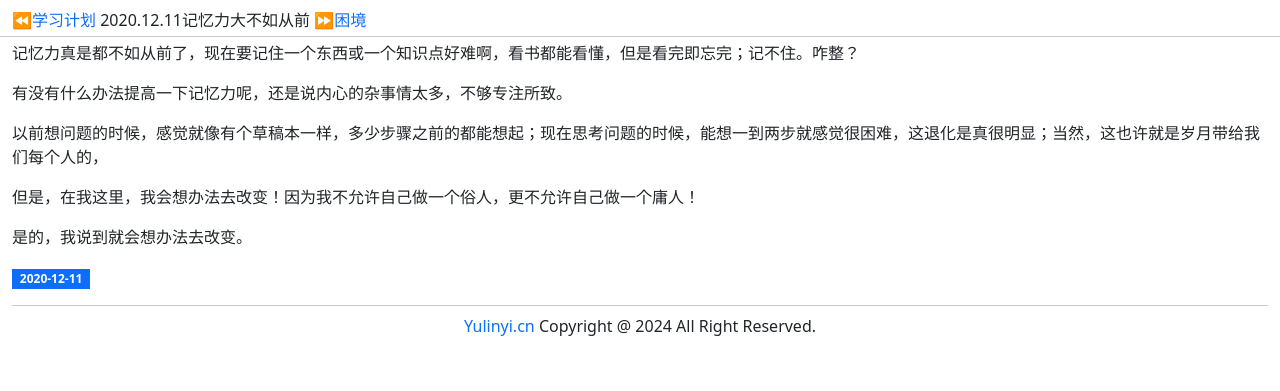
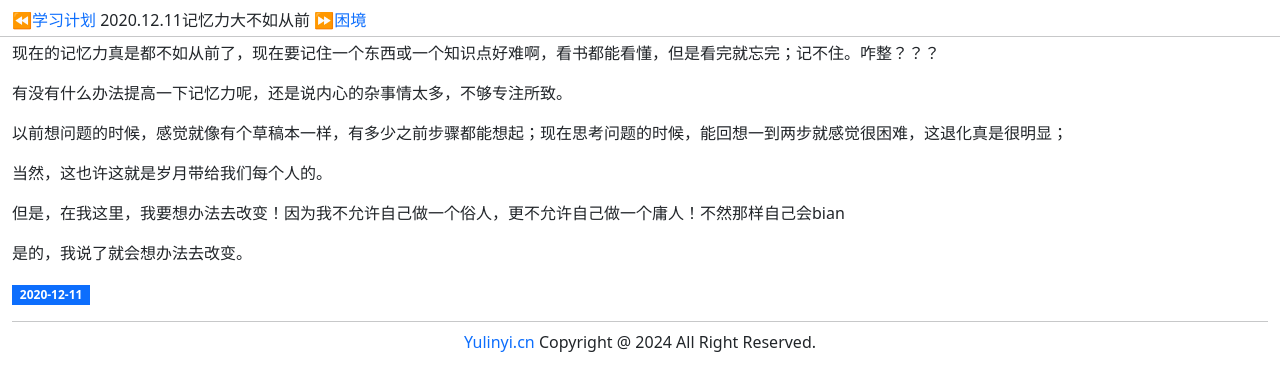
Before and after one commit to helloyuzz/Yulinyi, a Jekyll site: the page built from _posts/2020-12-11-记忆力大不如从前.md, in a window 1280 px wide. Shown: the top 391 px of the page. Built offline with Jekyll 4.4.1, drawn with Linux system fonts in a browser that asks for light colours.

Commit message:
Update 2020-12-11-记忆力大不如从前.md

```diff
--- a/_posts/2020-12-11-记忆力大不如从前.md
+++ b/_posts/2020-12-11-记忆力大不如从前.md
@@ -2,12 +2,14 @@
 layout: post
 ---
 
-记忆力真是都不如从前了，现在要记住一个东西或一个知识点好难啊，看书都能看懂，但是看完即忘完；记不住。咋整？
+现在的记忆力真是都不如从前了，现在要记住一个东西或一个知识点好难啊，看书都能看懂，但是看完就忘完；记不住。咋整？？？
 
 有没有什么办法提高一下记忆力呢，还是说内心的杂事情太多，不够专注所致。
 
-以前想问题的时候，感觉就像有个草稿本一样，多少步骤之前的都能想起；现在思考问题的时候，能想一到两步就感觉很困难，这退化是真很明显；当然，这也许就是岁月带给我们每个人的，
+以前想问题的时候，感觉就像有个草稿本一样，有多少之前步骤都能想起；现在思考问题的时候，能回想一到两步就感觉很困难，这退化真是很明显；
 
-但是，在我这里，我会想办法去改变！因为我不允许自己做一个俗人，更不允许自己做一个庸人！
+当然，这也许这就是岁月带给我们每个人的。
 
-是的，我说到就会想办法去改变。
+但是，在我这里，我要想办法去改变！因为我不允许自己做一个俗人，更不允许自己做一个庸人！不然那样自己会bian
+
+是的，我说了就会想办法去改变。
```
